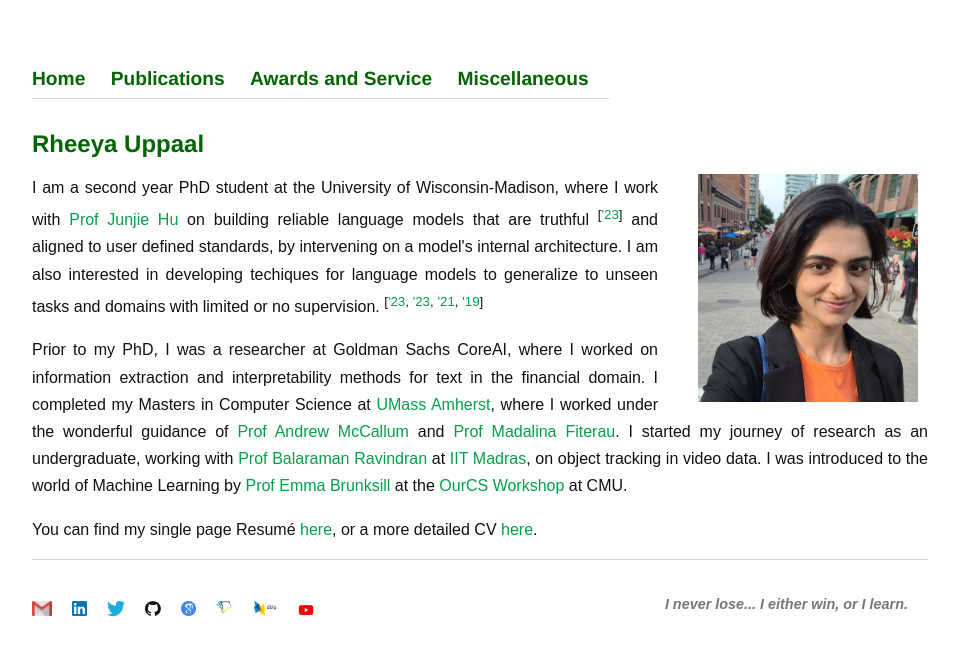
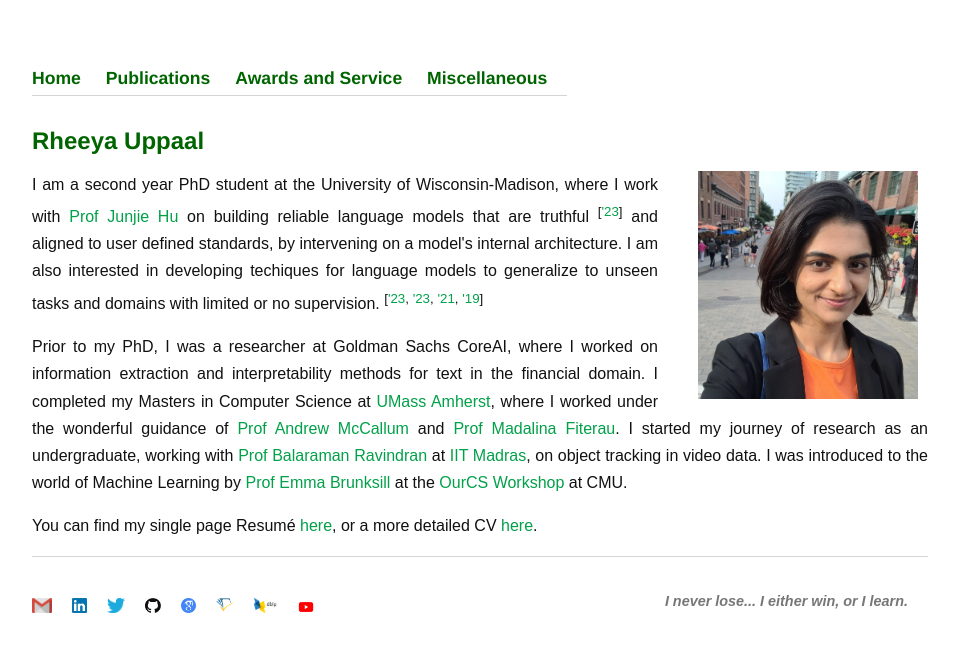
Before and after one commit to Uppaal/Uppaal.github.io, a Jekyll site: the page built from index.html, in a window 1280 px wide. Shown: the top 655 px of the page, without its empty margins (160-1119 px from the left). Built offline with Jekyll 4.4.1, drawn with Linux system fonts in a browser that asks for light colours.

Commit message:
Update main.css

```diff
--- a/css/main.css
+++ b/css/main.css
@@ -11,7 +11,7 @@
   color: var(--heading-color) !important;
 }
 .heading-line {
-	font-size: 1.2em !important;
+	font-size: 1.1em !important;
 }
 
 
```
